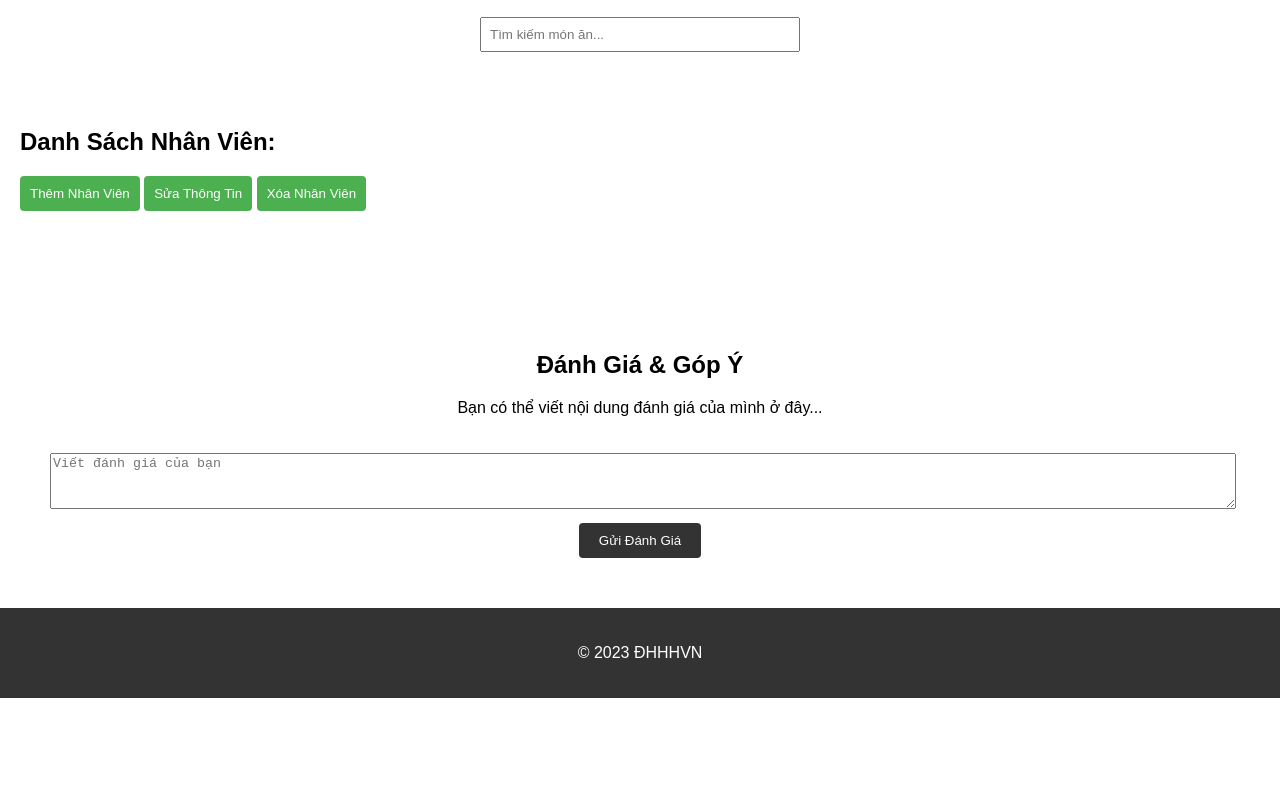
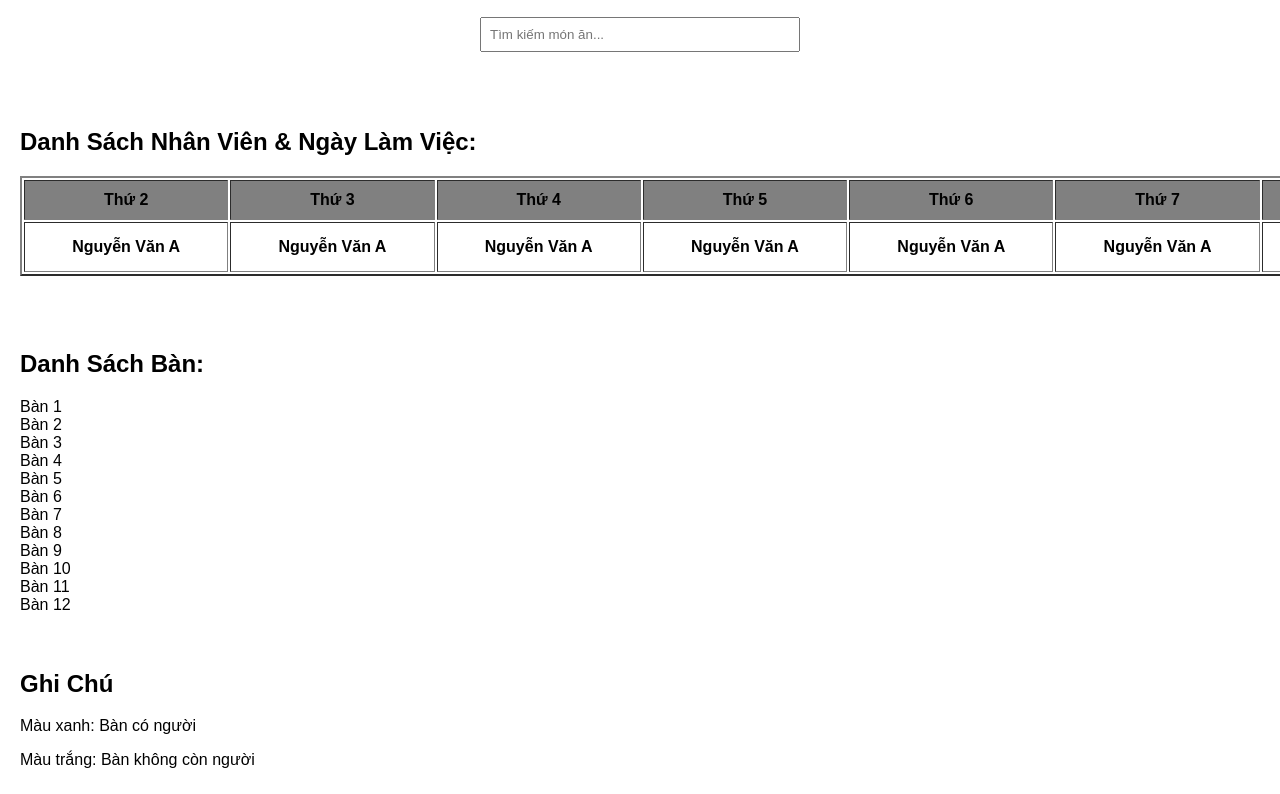
Before and after one commit to eoalgs/QLCT, a plain HTML site: page BTL/index.html in a window 1280 px wide. Shown: the part 1306-2100 px from the top of the page. Before the commit the page ends 2004 px from the top, so only its background shows below. Drawn offline with Linux system fonts and the light colour scheme.

Commit message:
index.html

```diff
--- a/BTL/index.html
+++ b/BTL/index.html
@@ -15,7 +15,7 @@
 
   <section id="reviews-section">
     <!-- Nội dung Đánh Giá Góp Ý -->
-</section>
+  </section>
 
   <nav>
     <ul>
@@ -27,11 +27,6 @@
       <div class="login-buttons">
         <button onclick="toggleForm('login-form')">Đăng Nhập</button>
         <button onclick="toggleForm('register-form')">Đăng Ký</button>
-      </div>
-
-      <div class="user-info" id="user-info">
-        <span id="username-display"></span>
-        <button onclick="logout()">Logout</button>
       </div>
 
     </ul>
@@ -55,6 +50,12 @@
     <input type="password" id="new-password" name="re-password">
     <button onclick="register()">Đăng Ký</button>
   </form>
+
+<div id="user-info" class="user-info">
+    <p>Xin chào, <span id="logged-username"></span>!</p>
+    <button onclick="logout()" class="logout-button">Đăng xuất</button>
+</div>
+
   <br>
   <section>
     <h1>Tự Hào Là Căng Tin Số 1 Việt Nam!</h1>
@@ -197,7 +198,7 @@
         <span class="close-button" onclick="closeModal()">&times;</span>
         <h2 id="modalTitle"></h2>
         <label for="quantity">Số lượng:</label>
-        <input type="number" id="quantity" min="1" value="1">
+        <input type="number" id="quantity" min="1" max="20" value="1">
         <br><br>
         <button onclick="buyItem()">Mua</button>
         <button onclick="closeModal()">Hủy</button>
@@ -213,15 +214,51 @@
 
       <div class="employee-menu-content">
         <!-- Nội dung menu Nhân Viên -->
-        <h2>Danh Sách Nhân Viên:</h2>
+        <h2>Danh Sách Nhân Viên & Ngày Làm Việc:</h2>
         <ul id="employee-list"></ul>
-        </div>
-        <div id="employee-details"></div>
-        <div id="employee-actions">
-            <button onclick="addEmployee()">Thêm Nhân Viên</button>
-            <button onclick="editEmployee()">Sửa Thông Tin</button>
-            <button onclick="deleteEmployee()">Xóa Nhân Viên</button>
-        </div>
+        <table bgcolor="white" width="1450" height="100" border="2">
+          <tr bgcolor="grey" align="center">
+            <th class="small-cell">Thứ 2</th>
+            <th class="small-cell">Thứ 3</th>
+            <th class="small-cell">Thứ 4</th>
+            <th class="small-cell">Thứ 5</th>
+            <th class="small-cell">Thứ 6</th>
+            <th class="small-cell">Thứ 7</th>
+            <th class="small-cell">Chủ Nhật</th>
+          </tr>
+          <tr height="50" align="center">
+            <th width="100">Nguyễn Văn A</th>
+            <th width="100">Nguyễn Văn A</th>
+            <th width="100">Nguyễn Văn A</th>
+            <th width="100">Nguyễn Văn A</th>
+            <th width="100">Nguyễn Văn A</th>
+            <th width="100">Nguyễn Văn A</th>
+            <th width="100">Ngủ Nghỉ Khỏe</th>
+          </tr>
+        </table>
+    </div>
+    <br><br><br>
+    <h2>Danh Sách Bàn:</h2>
+    <div class="tables-container">
+      <div class="table" id="table1" onclick="toggleTable(1)">Bàn 1</div>
+      <div class="table" id="table2" onclick="toggleTable(2)">Bàn 2</div>
+      <div class="table" id="table3" onclick="toggleTable(3)">Bàn 3</div>
+      <div class="table" id="table4" onclick="toggleTable(4)">Bàn 4</div>
+      <div class="table" id="table5" onclick="toggleTable(5)">Bàn 5</div>
+      <div class="table" id="table6" onclick="toggleTable(6)">Bàn 6</div>
+      <div class="table" id="table7" onclick="toggleTable(7)">Bàn 7</div>
+      <div class="table" id="table8" onclick="toggleTable(8)">Bàn 8</div>
+      <div class="table" id="table9" onclick="toggleTable(9)">Bàn 9</div>
+      <div class="table" id="table10" onclick="toggleTable(10)">Bàn 10</div>
+      <div class="table" id="table11" onclick="toggleTable(11)">Bàn 11</div>
+      <div class="table" id="table12" onclick="toggleTable(12)">Bàn 12</div>
+    </div>
+    <br><br>
+
+    <div class="note">
+      <h2>Ghi Chú</h2>
+      <p>Màu xanh: Bàn có người</p>
+      <p>Màu trắng: Bàn không còn người</p>
     </div>
 
 
```
